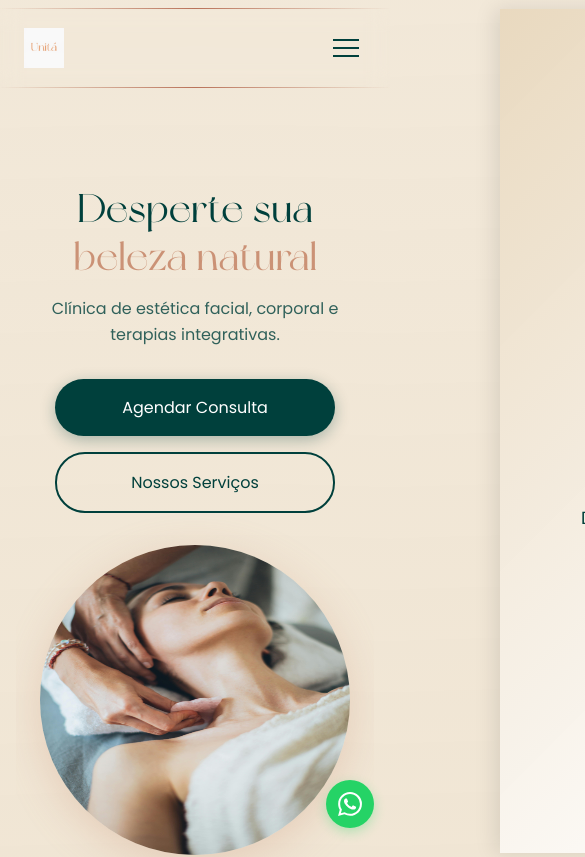
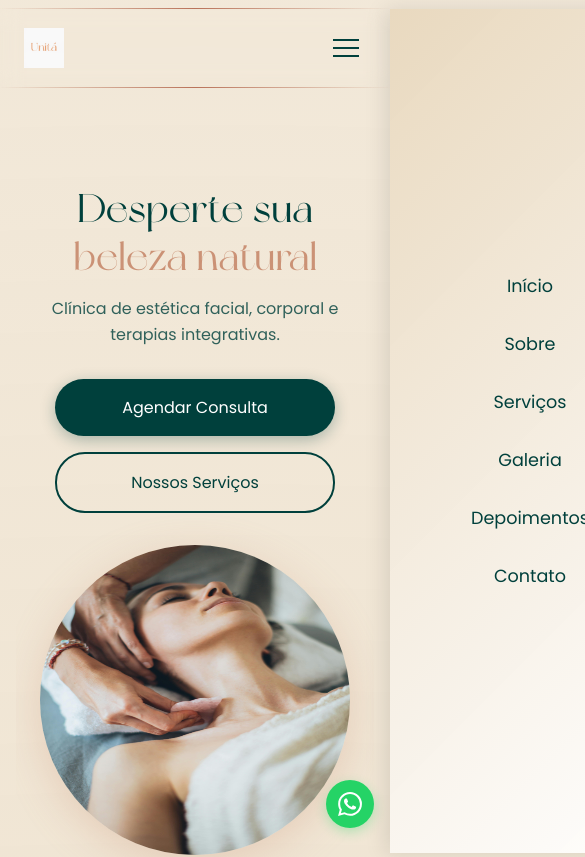
Before and after one commit to HeronNepomuceno/unita-site, a SvelteKit app: page / in a window 390 px wide. Shown: the top 857 px of the page, 585 px wide, since content can reach past the window. Built offline with nearby package versions, Linux system fonts and the light colour scheme.

Commit message:
fix: update menu mobile

```diff
--- a/src/components/Menu.svelte
+++ b/src/components/Menu.svelte
@@ -20,9 +20,9 @@
 </script>
 
 <nav class="nav">
-	<button class="logo-link" onclick={closeMenu}>
+	<a href="#inicio" class="logo-link" onclick={closeMenu}>
 		<img class="logo" src="/unita.png" alt="Logo da Clínica"  />
-	</button>
+	</a>
 
 	<button class="menu-toggle" onclick={toggleMenu} aria-label="Toggle menu">
 		<span class="hamburger" class:open={isMenuOpen}></span>
@@ -119,7 +119,7 @@
 	.menu {
 		position: fixed;
 		top: 0;
-		right: -100%;
+		right: -280px;
 		width: 280px;
 		height: 100vh;
 		display: flex;
@@ -130,7 +130,7 @@
 		list-style: none;
 		background: linear-gradient(135deg, var(--tertiary) 0%, rgba(255, 255, 255, 0.98) 100%);
 		box-shadow: -5px 0 20px rgba(0, 0, 0, 0.1);
-		transition: right 0.4s cubic-bezier(0.68, -0.55, 0.265, 1.55);
+		transition: right 0.3s cubic-bezier(0.68, -0.55, 0.265, 1.55);
 		padding: 2rem;
 
 		&.open {
```
